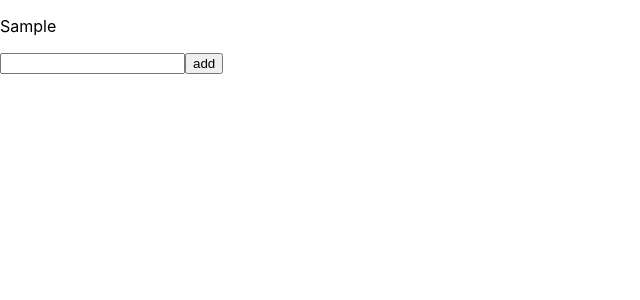
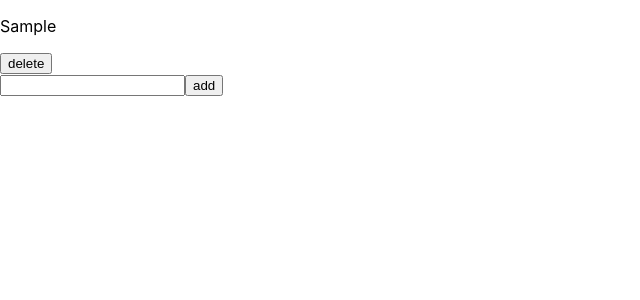
Before and after one commit to connectemea/bootcamp-todo-app, a React (Create React App) app: page / in a window 1280 px wide. Both pictures are taken after typing "Sample" into the empty fields and a click on the button "add". Shown: the top 300 px of the page, without its empty margins (0-640 px from the left). Built offline with nearby package versions, Linux system fonts and the light colour scheme.

Commit message:
feat: todo delete feature added

```diff
--- a/src/App.js
+++ b/src/App.js
@@ -9,10 +9,20 @@ function App() {
     setTodoList(todoList ? [...todoList, todo] : [todo]);
     clearCaches();
   };
+  const handleDltBtn = (name) =>
+    setTodoList(todoList.filter((todo) => todo !== name));
   return (
     <div>
       <div>
-        <div>{todoList && todoList.map((todo) => <p>{todo}</p>)}</div>
+        <div>
+          {todoList &&
+            todoList.map((todo) => (
+              <div>
+                <p>{todo}</p>
+                <button onClick={() => handleDltBtn(todo)}>delete</button>
+              </div>
+            ))}
+        </div>
         <div>
           <input
             type="text"
```
